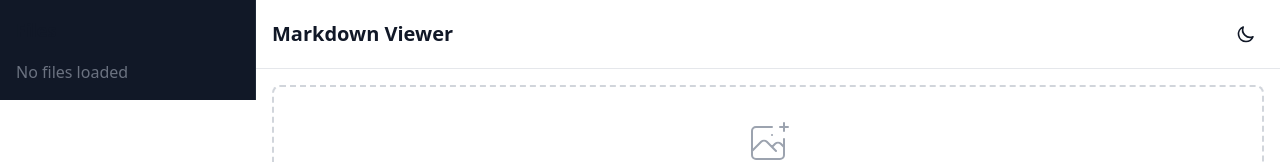
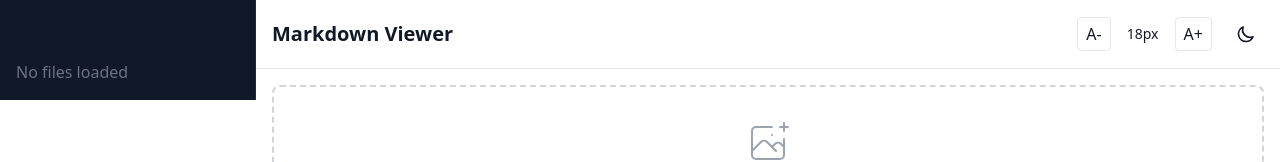
Before and after one commit to cinthisone/markdown-study, a React (Vite) app: page / in a window 1280 px wide. Shown: the top 162 px of the page. Built offline with nearby package versions, Linux system fonts and the light colour scheme; no server answers; the database is empty.

Commit message:
Initial commit: Markdown viewer with zip upload and syntax highlighting

```diff
--- a/src/App.tsx
+++ b/src/App.tsx
@@ -15,6 +15,10 @@ const App: React.FC = () => {
     const saved = localStorage.getItem('darkMode');
     return saved ? JSON.parse(saved) : window.matchMedia('(prefers-color-scheme: dark)').matches;
   });
+  const [fontSize, setFontSize] = useState(() => {
+    const saved = localStorage.getItem('fontSize');
+    return saved ? JSON.parse(saved) : 18;
+  });
   const [sidebarOpen, setSidebarOpen] = useState(false);
   const currentFile = useHashRoute();
 
@@ -22,6 +26,10 @@ const App: React.FC = () => {
     document.documentElement.classList.toggle('dark', isDarkMode);
     localStorage.setItem('darkMode', JSON.stringify(isDarkMode));
   }, [isDarkMode]);
+
+  useEffect(() => {
+    localStorage.setItem('fontSize', JSON.stringify(fontSize));
+  }, [fontSize]);
 
   useEffect(() => {
     const loadSupabaseFiles = async () => {
@@ -117,7 +125,7 @@ const App: React.FC = () => {
         <div className="fixed inset-0 z-30 bg-black bg-opacity-30 md:hidden" onClick={() => setSidebarOpen(false)} />
       )}
       <main className="flex-1 flex flex-col overflow-hidden">
-        <div className="flex items-center justify-between p-4 border-b border-gray-200 dark:border-gray-800">
+        <div className="flex items-center justify-between p-4 border-b border-gray-200 dark:border-gray-800 sticky top-0 bg-white dark:bg-gray-900 z-20">
           {/* Hamburger menu for mobile */}
           <button
             className="md:hidden p-2 mr-2 rounded hover:bg-gray-200 dark:hover:bg-gray-800"
@@ -129,13 +137,30 @@ const App: React.FC = () => {
             </svg>
           </button>
           <h1 className="text-xl font-semibold flex-1">Markdown Viewer</h1>
-          <DarkModeToggle isDarkMode={isDarkMode} onToggle={() => setIsDarkMode(!isDarkMode)} />
+          <div className="flex items-center gap-4">
+            <div className="flex items-center gap-2">
+              <button
+                onClick={() => setFontSize((f: number) => Math.max(12, f - 2))}
+                className="px-2 py-1 border rounded hover:bg-gray-100 dark:hover:bg-gray-800"
+              >
+                A-
+              </button>
+              <span className="text-sm w-12 text-center">{fontSize}px</span>
+              <button
+                onClick={() => setFontSize((f: number) => Math.min(48, f + 2))}
+                className="px-2 py-1 border rounded hover:bg-gray-100 dark:hover:bg-gray-800"
+              >
+                A+
+              </button>
+            </div>
+            <DarkModeToggle isDarkMode={isDarkMode} onToggle={() => setIsDarkMode(!isDarkMode)} />
+          </div>
         </div>
         <div className="flex-1 overflow-auto p-4">
           {!tree ? (
             <ZipUploader onZipLoad={handleZipLoad} />
           ) : currentFile && flattenedFiles[currentFile] ? (
-            <MarkdownViewer file={flattenedFiles[currentFile]} />
+            <MarkdownViewer file={flattenedFiles[currentFile]} fontSize={fontSize} />
           ) : (
             <div className="text-center text-gray-500 dark:text-gray-400">
               Select a markdown file from the sidebar
--- a/src/components/MarkdownViewer.tsx
+++ b/src/components/MarkdownViewer.tsx
@@ -1,4 +1,4 @@
-import React, { useState } from 'react';
+import React from 'react';
 import ReactMarkdown from 'react-markdown';
 import remarkGfm from 'remark-gfm';
 import remarkMath from 'remark-math';
@@ -9,29 +9,37 @@ import type { FileEntry } from '../types';
 
 export interface MarkdownViewerProps {
   file: FileEntry;
+  fontSize: number;
 }
 
-const MarkdownViewer: React.FC<MarkdownViewerProps> = ({ file }) => {
-  const [fontSize, setFontSize] = useState(18);
+// Function to strip HTML comments and tags from markdown content
+const stripHtml = (content: string): string => {
+  return content
+    // Remove HTML comments
+    .replace(/<!--[\s\S]*?-->/g, '')
+    // Remove HTML tags
+    .replace(/<[^>]*>/g, '')
+    // Remove extra blank lines
+    .replace(/\n\s*\n\s*\n/g, '\n\n')
+    .trim();
+};
 
+const MarkdownViewer: React.FC<MarkdownViewerProps> = ({ file, fontSize }) => {
   if (!file || !file.content) {
+    console.log('No file or content:', file);
     return <div className="text-gray-400">No content to display.</div>;
   }
 
+  // Strip HTML comments and tags before rendering
+  const cleanContent = stripHtml(file.content);
+
   return (
-    <div>
-      <div className="flex items-center gap-2 mb-2">
-        <button onClick={() => setFontSize((f) => Math.max(12, f - 2))} className="px-2 py-1 border rounded">A-</button>
-        <span className="text-sm">Font size: {fontSize}px</span>
-        <button onClick={() => setFontSize((f) => Math.min(48, f + 2))} className="px-2 py-1 border rounded">A+</button>
-      </div>
-      <div style={{ fontSize }} className="prose dark:prose-invert max-w-none">
-        <ReactMarkdown
-          children={file.content}
-          remarkPlugins={[remarkGfm, remarkMath]}
-          rehypePlugins={[rehypeKatex, rehypeHighlight]}
-        />
-      </div>
+    <div style={{ fontSize }} className="prose dark:prose-invert max-w-none">
+      <ReactMarkdown
+        children={cleanContent}
+        remarkPlugins={[remarkGfm, remarkMath]}
+        rehypePlugins={[rehypeKatex, rehypeHighlight]}
+      />
     </div>
   );
 };
--- a/src/components/Sidebar.tsx
+++ b/src/components/Sidebar.tsx
@@ -23,7 +23,7 @@ const Sidebar: React.FC<SidebarProps> = ({ tree, onClear }) => {
       <div
         key={currentPath}
         onClick={() => {
-          window.location.hash = currentPath;
+          window.location.hash = encodeURIComponent(currentPath);
         }}
         className="pl-4 py-1 cursor-pointer hover:bg-gray-800 rounded"
       >
--- a/src/components/ZipUploader.tsx
+++ b/src/components/ZipUploader.tsx
@@ -22,13 +22,20 @@ const ZipUploader: React.FC<ZipUploaderProps> = ({ onZipLoad }) => {
           if (zipEntry.dir) continue;
           if (!path.endsWith('.md')) continue;
 
+          console.log('Processing file:', path);
           const content = await zipEntry.async('text');
+          // Decode the path to handle spaces and special characters
+          const decodedPath = decodeURIComponent(path);
+          console.log('Decoded path:', decodedPath);
+          console.log('Content length:', content.length);
+
           files.push({
-            name: path,
+            name: decodedPath,
             content
           });
         }
 
+        console.log('All files:', files);
         onZipLoad(files);
       } catch (error) {
         console.error('Error processing zip file:', error);
--- a/src/hooks/useHashRoute.ts
+++ b/src/hooks/useHashRoute.ts
@@ -1,11 +1,11 @@
 import { useState, useEffect } from 'react';
 
 export function useHashRoute() {
-  const [hash, setHash] = useState(window.location.hash.slice(1));
+  const [hash, setHash] = useState(decodeURIComponent(window.location.hash.slice(1)));
 
   useEffect(() => {
     const handleHashChange = () => {
-      setHash(window.location.hash.slice(1));
+      setHash(decodeURIComponent(window.location.hash.slice(1)));
     };
 
     window.addEventListener('hashchange', handleHashChange);
```
Also changed, not shown: 1 other file (tests, documents, lock files or other folders).
